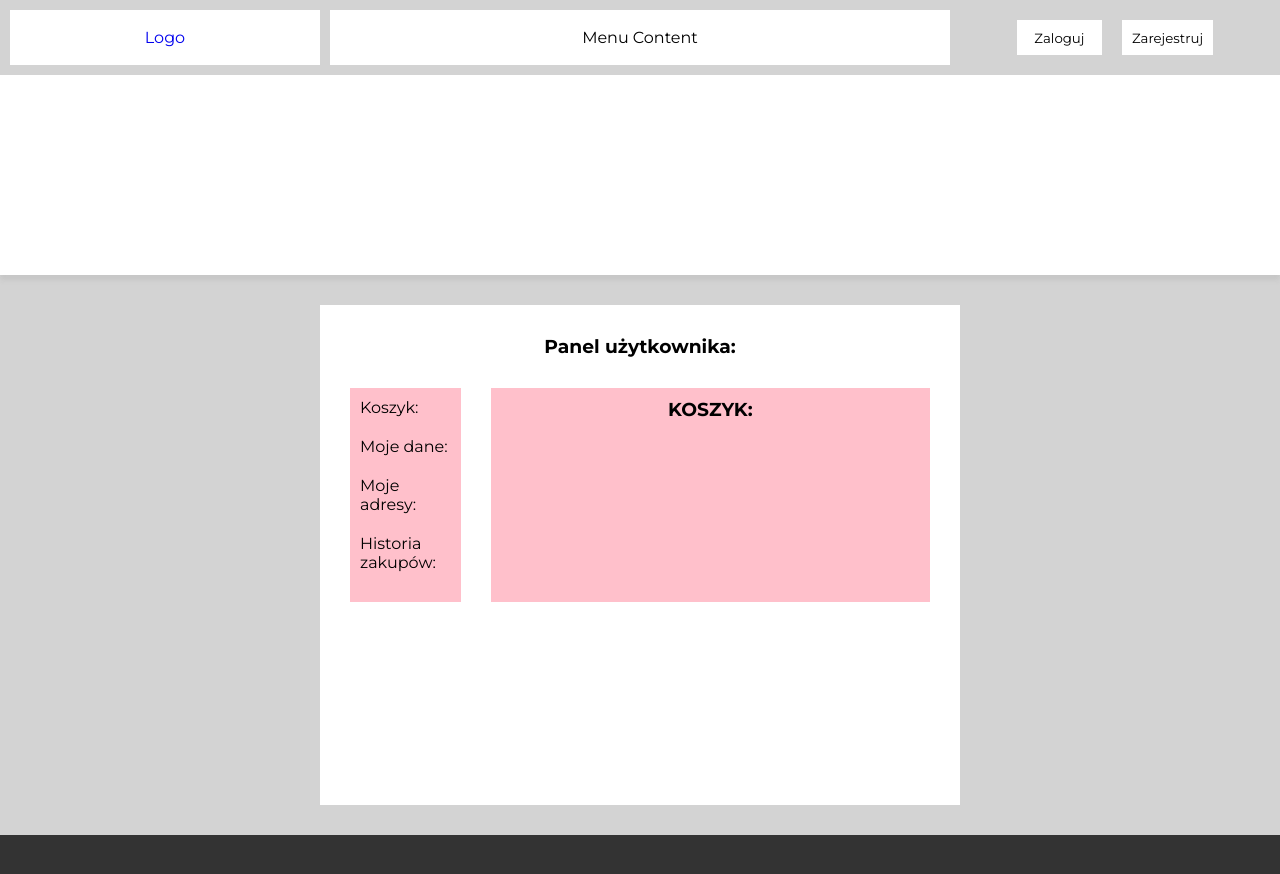
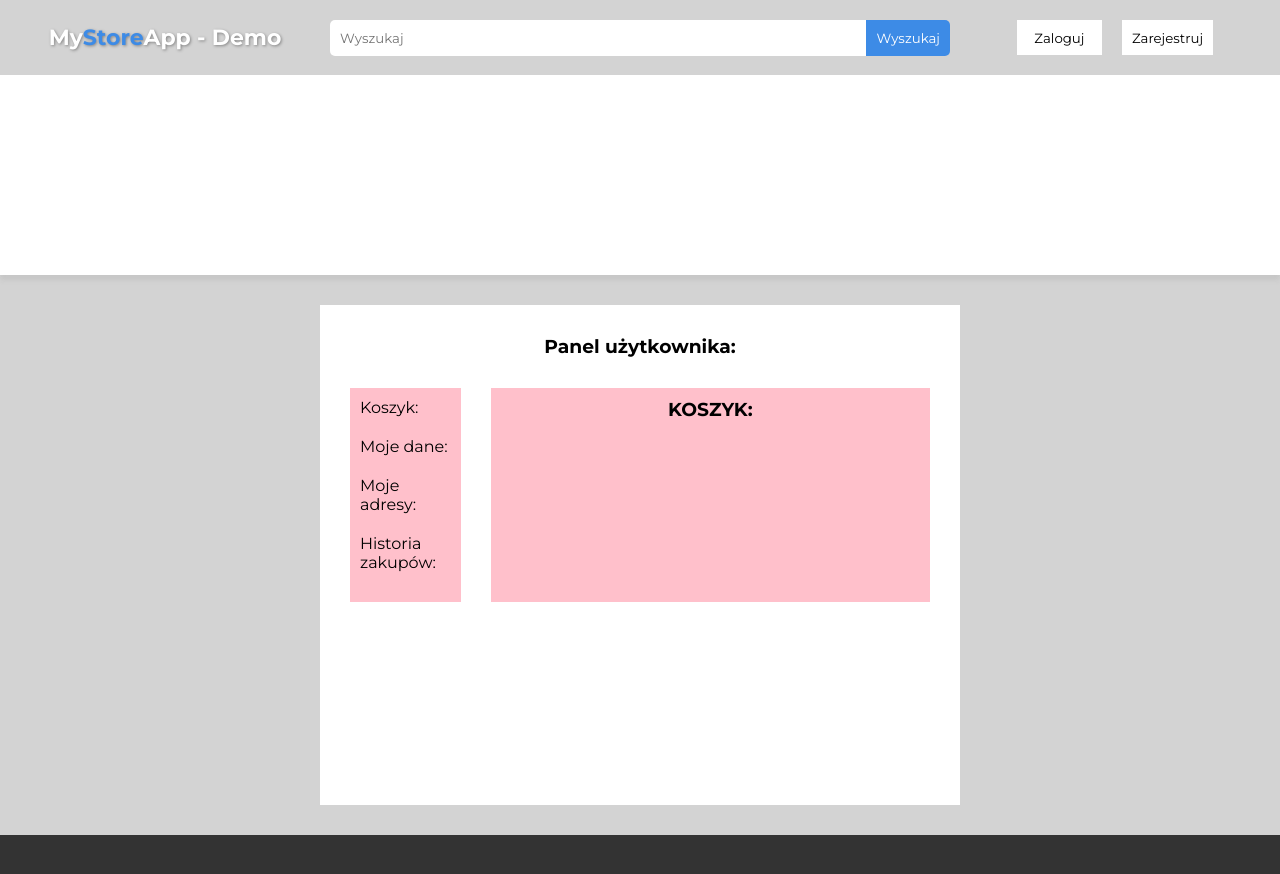
Before and after one commit to KarolWisniewski92/Store-DemoApp, a React (Create React App) app: page /dashboard in a window 1280 px wide. Shown: the top 874 px of the page. Built offline with nearby package versions, Linux system fonts and the light colour scheme; what re-base would draw is missing.

Commit message:
Dodano SearchBar

```diff
--- a/sass/index.sass
+++ b/sass/index.sass
@@ -25,6 +25,33 @@ input
         margin-bottom: 30px
         height: 50px
 
+//Header - SearchBar
+.searchBar
+    width: 100%
+    border-bottom-left-radius: 5px
+    border-top-left-radius: 5px
+    padding: 10px
+    border: none
+
+.searchBtn
+    color: white
+    padding: 0px 10px
+    background-color: #3d8be6
+    border: none
+    border-bottom-right-radius: 5px
+    border-top-right-radius: 5px
+    transition: 0.3s
+.searchBtn:hover
+    background-color: #367ac9
+
+//Header - Logo
+.tempLogo
+    font-weight: bold
+    font-size: 22px
+    color: white
+    text-shadow: 1px 1px 3px #868686
+.logoDecoration
+    color: #3d8be6
 
 // Ozdobniki
 .shadowBar //pasek cienia pod sekcją
--- a/src/components/Dashboard.jsx
+++ b/src/components/Dashboard.jsx
@@ -59,11 +59,8 @@ class Dashboard extends React.Component {
 
                             {this.state.showState.showMyHistory &&
                                 <MyHistory />}
-
                         </div>
                     </div>
-
-
                 </div>
             </div>
             <Footer />
--- a/src/components/Header.jsx
+++ b/src/components/Header.jsx
@@ -2,6 +2,7 @@ import React from "react";
 import { Link } from 'react-router-dom';
 import { firebaseApp } from '../fbase';
 import { connect } from 'react-redux';
+import SearchBar from "./SearchBar";
 
 class HeaderComponent extends React.Component {
 
@@ -36,10 +37,9 @@ class HeaderComponent extends React.Component {
         // console.log(this.checkLogged());
         return (
             <div className="wd-100 h75 bcg-lightgray p-10 flex-row" >
-                <div className="wd-25 bcg-white flex-center"><Link to="/" className="text-no-decoration">Logo</Link></div>
-                <div className="wd-50 bcg-white mlr-10 flex-center">
-                    Menu Content
-
+                <div className="wd-25 flex-center"><Link to="/" className="text-no-decoration tempLogo">My<span className="logoDecoration">Store</span>App - Demo</Link></div>
+                <div className="wd-50 mlr-10 flex-center">
+                    <SearchBar />
                 </div>
                 <div className="wd-25 flex-center">
                     {console.log(this.props.logIn)}
--- /dev/null
+++ b/src/components/SearchBar.jsx
@@ -0,0 +1,13 @@
+import React from 'react';
+
+class SearchBar extends React.Component {
+    render() {
+        return (
+            <form className="wd-100 flex-row">
+                <input type="text" className="searchBar" placeholder="Wyszukaj" />
+                <button className="searchBtn">Wyszukaj</button>
+            </form>)
+    }
+}
+
+export default SearchBar;
--- a/src/css/index.css
+++ b/src/css/index.css
@@ -33,6 +33,40 @@ input {
   height: 50px;
 }
 
+.searchBar {
+  width: 100%;
+  border-bottom-left-radius: 5px;
+  border-top-left-radius: 5px;
+  padding: 10px;
+  border: none;
+}
+
+.searchBtn {
+  color: white;
+  padding: 0px 10px;
+  background-color: #3d8be6;
+  border: none;
+  border-bottom-right-radius: 5px;
+  border-top-right-radius: 5px;
+  -webkit-transition: 0.3s;
+  transition: 0.3s;
+}
+
+.searchBtn:hover {
+  background-color: #367ac9;
+}
+
+.tempLogo {
+  font-weight: bold;
+  font-size: 22px;
+  color: white;
+  text-shadow: 1px 1px 3px #868686;
+}
+
+.logoDecoration {
+  color: #3d8be6;
+}
+
 .shadowBar {
   position: absolute;
   bottom: 0px;
--- a/src/index.js
+++ b/src/index.js
@@ -2,8 +2,7 @@ import React from 'react';
 import ReactDOM from 'react-dom';
 import './css/generalStyle.css';
 import './css/index.css';
-
-import Router from './components/Router';
+import Router from './components/Router'
 
 ReactDOM.render(
   <React.StrictMode>
```
Also changed, not shown: 1 other file (tests, documents, lock files or other folders).
